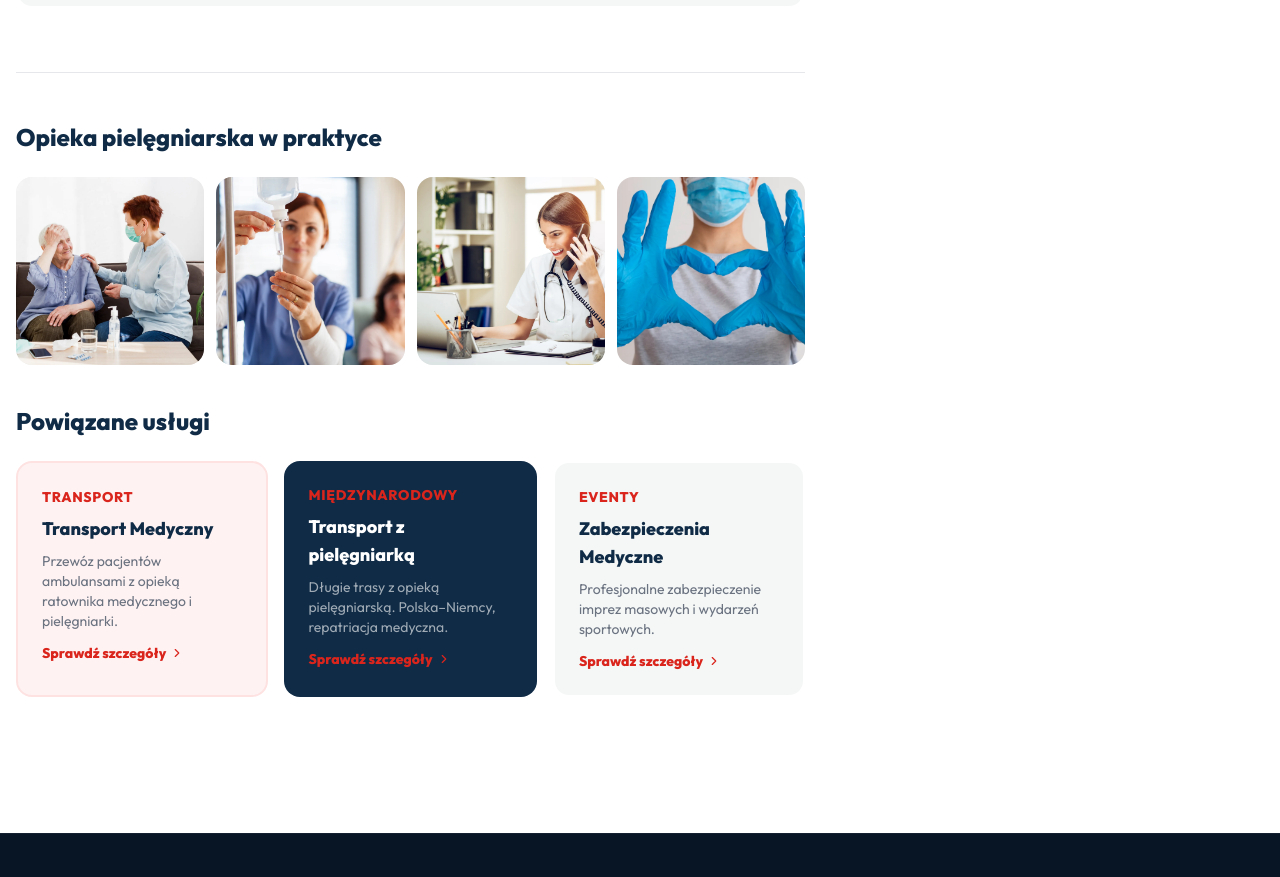
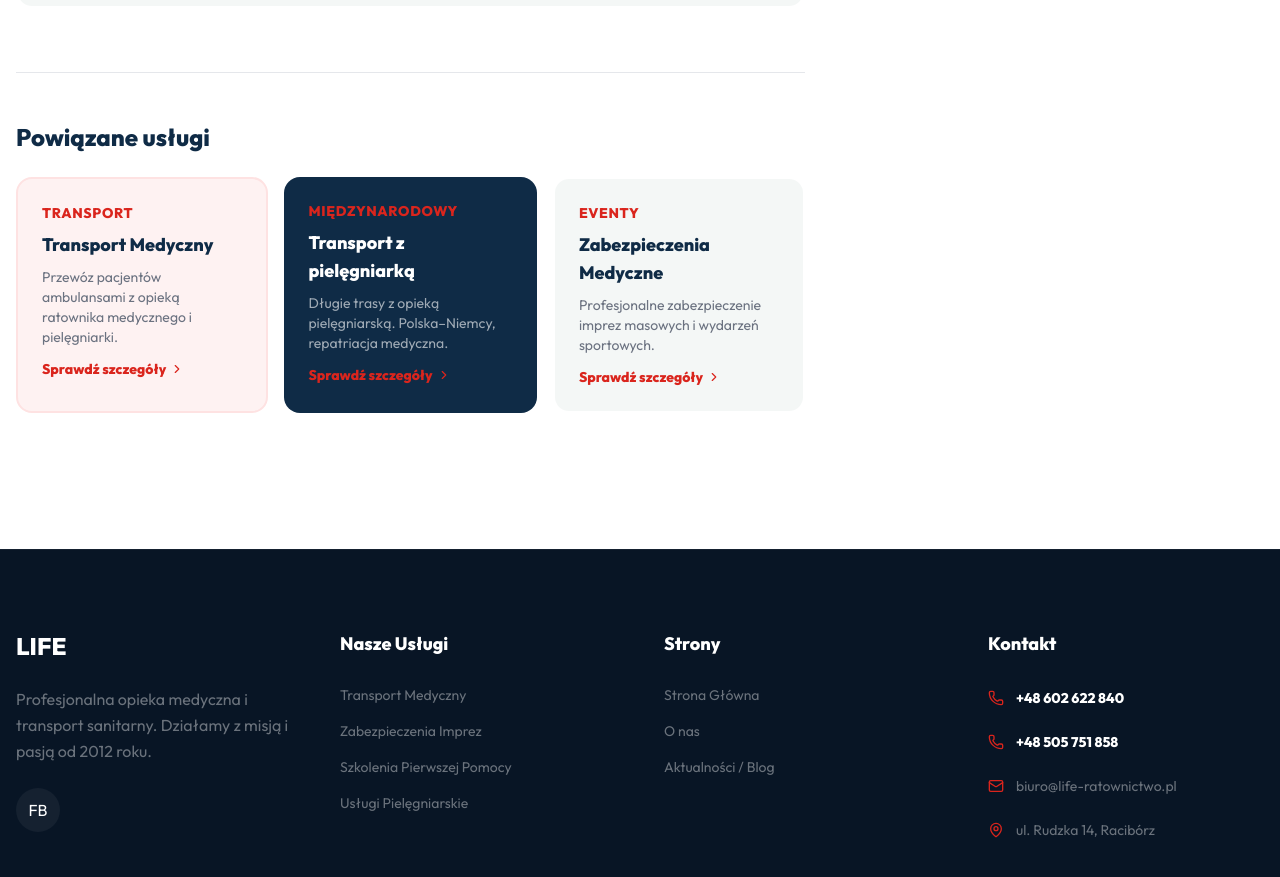
Before and after one commit to biuro-spec/life-ratownictwo, a React (Vite) app: page /uslugi-pielegniarskie in a window 1280 px wide. Shown: the part 5080-5957 px from the top of the page. Built offline with nearby package versions, Linux system fonts and the light colour scheme.

Commit message:
Usuń galerię zdjęć ze strony Usługi Pielęgniarskie

```diff
--- a/src/pages/UslugiPielegniarskie.jsx
+++ b/src/pages/UslugiPielegniarskie.jsx
@@ -256,20 +256,6 @@ const UslugiPielegniarskie = () => {
 
         {/* Cross-sell */}
         <div className="mt-16 pt-12 border-t border-gray-200">
-          <h3 className="text-2xl font-bold text-navy-blue mb-6">Opieka pielęgniarska w praktyce</h3>
-          <div className="grid grid-cols-2 md:grid-cols-4 gap-3 mb-10">
-            {[
-              "/gallery/pielęgniarstwo/pielęgniarka Racibórz.webp",
-              "/gallery/pielęgniarstwo/pielęgniarka w domu.webp",
-              "/gallery/pielęgniarstwo/shutterstock_1038162091.webp",
-              "/gallery/pielęgniarstwo/pielęgniarka-opieka-domowa-racibórz.webp",
-            ].map((src, i) => (
-              <div key={i} className="aspect-square rounded-2xl overflow-hidden bg-gray-100">
-                <img src={src} alt={`Opieka pielęgniarska ${i+1}`} className="w-full h-full object-cover hover:scale-105 transition-transform duration-500" loading="lazy" />
-              </div>
-            ))}
-          </div>
-
           <h3 className="text-2xl font-bold text-navy-blue mb-6">Powiązane usługi</h3>
           <div className="grid grid-cols-1 md:grid-cols-3 gap-4 mb-10">
             <Link to="/transport-medyczny" className="group bg-red-50 border-2 border-red-100 p-6 rounded-2xl hover:shadow-xl hover:-translate-y-1 transition-all duration-300">
```
